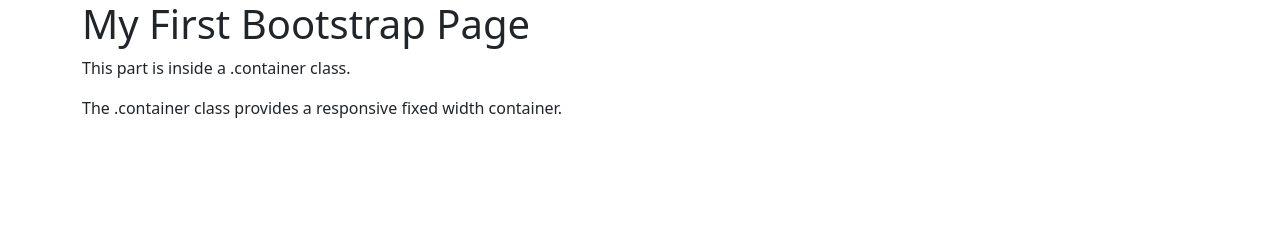
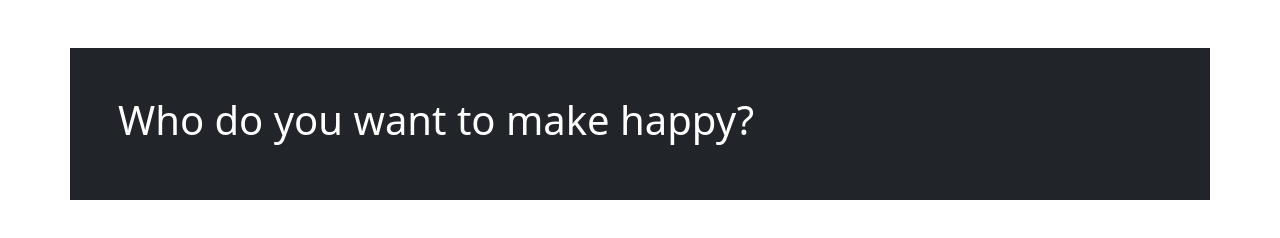
Before and after one commit to dothraki-bible/mygiftsearch, a plain HTML site: page index.html in a window 1280 px wide. Drawn offline with nearby package versions, Linux system fonts and the light colour scheme.

Commit message:
Added container

```diff
--- a/index.html
+++ b/index.html
@@ -1,16 +1,15 @@
 <!DOCTYPE html>
 <html lang="en">
 <head>
-  <title>Bootstrap Example</title>
+  <title>Gift Search</title>
   <meta charset="utf-8">
   <meta name="viewport" content="width=device-width, initial-scale=1">
 </head>
+
 <body>
 
-<div class="container">
-  <h1>My First Bootstrap Page</h1>
-  <p>This part is inside a .container class.</p>
-  <p>The .container class provides a responsive fixed width container.</p>
+<div class="container p-5 my-5 bg-dark text-white">
+<h1>Who do you want to make happy?</h1>
 </div>
 
 <link href="https://cdn.jsdelivr.net/npm/bootstrap@5.1.3/dist/css/bootstrap.min.css" rel="stylesheet">
```
